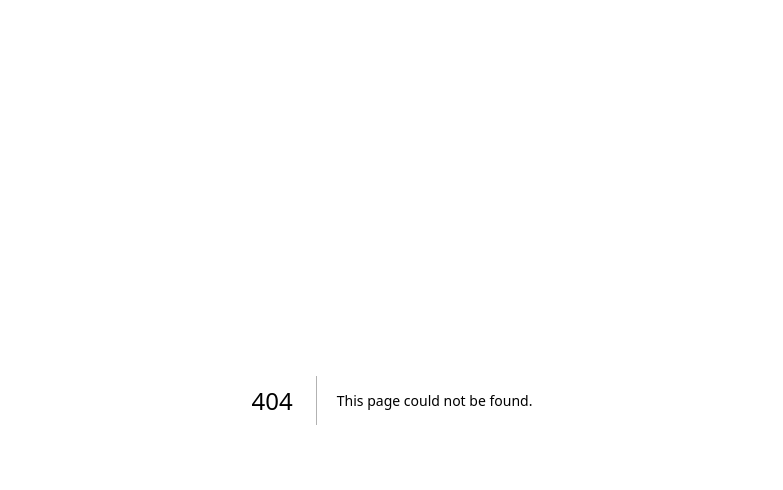
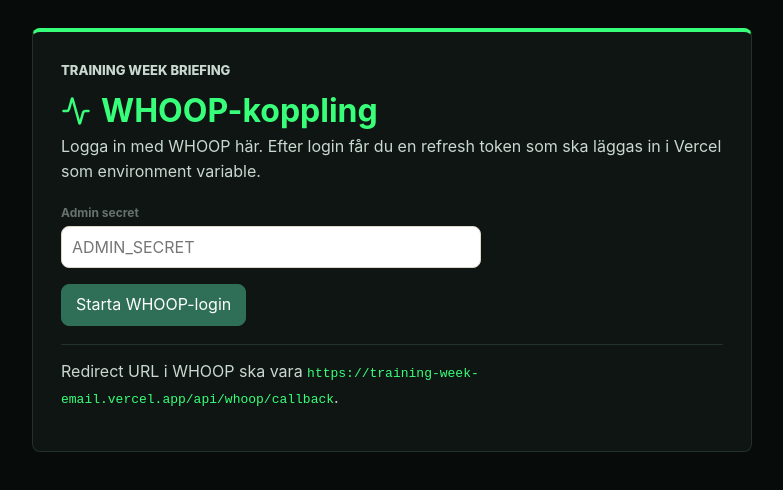
Before and after one commit to Ann1837/training-week-email, a Next.js app: page /whoop in a window 1280 px wide. Before the commit this address had no page. Shown: the top 490 px of the page, without its empty margins (248-1031 px from the left). Built offline with nearby package versions, Linux system fonts and the light colour scheme.

Commit message:
Add WHOOP OAuth connection flow

```diff
--- /dev/null
+++ b/app/api/whoop/callback/route.ts
@@ -0,0 +1,119 @@
+import { NextResponse } from "next/server";
+import { exchangeWhoopCode } from "@/lib/whoop";
+
+export const dynamic = "force-dynamic";
+
+export async function GET(request: Request) {
+  const url = new URL(request.url);
+  const error = url.searchParams.get("error");
+  const code = url.searchParams.get("code");
+  const returnedState = url.searchParams.get("state");
+  const savedState = request.headers
+    .get("cookie")
+    ?.split(";")
+    .map((part) => part.trim())
+    .find((part) => part.startsWith("whoop_oauth_state="))
+    ?.replace("whoop_oauth_state=", "");
+
+  try {
+    if (error) {
+      throw new Error(`WHOOP login avbröts: ${error}`);
+    }
+
+    if (!code) {
+      throw new Error("WHOOP skickade ingen authorization code.");
+    }
+
+    if (!returnedState || !savedState || returnedState !== savedState) {
+      throw new Error("WHOOP state matchade inte. Starta login igen från /whoop.");
+    }
+
+    const token = await exchangeWhoopCode(request.url, code);
+    const response = new NextResponse(buildSuccessHtml(token), {
+      headers: { "Content-Type": "text/html; charset=utf-8" }
+    });
+
+    response.cookies.set("whoop_oauth_state", "", {
+      httpOnly: true,
+      secure: true,
+      sameSite: "lax",
+      path: "/",
+      maxAge: 0
+    });
+
+    return response;
+  } catch (caughtError) {
+    return new NextResponse(
+      buildErrorHtml(caughtError instanceof Error ? caughtError.message : "WHOOP-kopplingen misslyckades."),
+      { status: 400, headers: { "Content-Type": "text/html; charset=utf-8" } }
+    );
+  }
+}
+
+function buildSuccessHtml(token: { refresh_token?: string; expires_in?: number; scope?: string }) {
+  const refreshToken = token.refresh_token ?? "";
+
+  return pageShell(`
+    <p class="kicker">WHOOP kopplad</p>
+    <h1>Login fungerade</h1>
+    <p>WHOOP skickade tillbaka en token. För att appen ska kunna hämta data senare behöver du lägga refresh token som environment variable i Vercel.</p>
+    ${
+      refreshToken
+        ? `<label>WHOOP_REFRESH_TOKEN</label><textarea readonly>${escapeHtml(refreshToken)}</textarea>`
+        : `<div class="warning">Ingen refresh token kom tillbaka. Kontrollera att scope <strong>offline</strong> finns med i WHOOP-login.</div>`
+    }
+    <dl>
+      <div><dt>Expires in</dt><dd>${escapeHtml(String(token.expires_in ?? "okänt"))} sekunder</dd></div>
+      <div><dt>Scope</dt><dd>${escapeHtml(token.scope ?? "okänt")}</dd></div>
+    </dl>
+    <ol>
+      <li>Kopiera värdet ovan.</li>
+      <li>Gå till Vercel → Project → Settings → Environment Variables.</li>
+      <li>Lägg till <code>WHOOP_REFRESH_TOKEN</code> i Production.</li>
+      <li>Redeploya projektet.</li>
+    </ol>
+  `);
+}
+
+function buildErrorHtml(message: string) {
+  return pageShell(`
+    <p class="kicker">WHOOP koppling</p>
+    <h1>Något gick fel</h1>
+    <div class="warning">${escapeHtml(message)}</div>
+    <p>Gå tillbaka till <a href="/whoop">/whoop</a> och starta login igen.</p>
+  `);
+}
+
+function pageShell(content: string) {
+  return `<!doctype html>
+<html lang="sv">
+  <head>
+    <meta charset="utf-8" />
+    <meta name="viewport" content="width=device-width, initial-scale=1" />
+    <title>WHOOP | Training Week Briefing</title>
+    <style>
+      body { margin:0; min-height:100vh; background:#070b0a; color:#f4fff8; font-family:Arial,Helvetica,sans-serif; display:grid; place-items:start center; padding:28px 18px; }
+      main { width:min(720px,100%); background:#0f1513; border:1px solid #22312c; border-top:4px solid #38ff7a; border-radius:8px; padding:28px; line-height:1.55; }
+      h1 { margin:6px 0 12px; color:#38ff7a; line-height:1.15; }
+      p, li, dd { color:#c9d8d1; }
+      a, code { color:#38ff7a; }
+      label, dt { display:block; color:#f4fff8; font-weight:700; margin-top:18px; }
+      textarea { width:100%; min-height:140px; margin-top:8px; border:1px solid #2f6f62; border-radius:8px; background:#070b0a; color:#f4fff8; padding:12px; font:13px ui-monospace,SFMono-Regular,Menlo,monospace; }
+      .kicker { margin:0; color:#8fa39b; font-size:13px; font-weight:800; text-transform:uppercase; }
+      .warning { margin:16px 0; padding:12px; border-radius:8px; background:#261b10; border:1px solid #ffb84d; color:#ffe2b8; }
+      dl { display:grid; gap:8px; margin:18px 0; }
+      dl div { border-top:1px solid #22312c; padding-top:8px; }
+      dd { margin:2px 0 0; }
+    </style>
+  </head>
+  <body><main>${content}</main></body>
+</html>`;
+}
+
+function escapeHtml(value: string) {
+  return value
+    .replaceAll("&", "&amp;")
+    .replaceAll("<", "&lt;")
+    .replaceAll(">", "&gt;")
+    .replaceAll('"', "&quot;");
+}
--- /dev/null
+++ b/app/api/whoop/start/route.ts
@@ -0,0 +1,32 @@
+import { NextResponse } from "next/server";
+import { hasValidAdminSecret } from "@/lib/auth";
+import { buildWhoopAuthorizationUrl, createWhoopState } from "@/lib/whoop";
+
+export const dynamic = "force-dynamic";
+
+export async function GET(request: Request) {
+  try {
+    if (!hasValidAdminSecret(request)) {
+      return NextResponse.json({ ok: false, error: "Unauthorized" }, { status: 401 });
+    }
+
+    const state = createWhoopState();
+    const authorizationUrl = buildWhoopAuthorizationUrl(request.url, state);
+    const response = NextResponse.redirect(authorizationUrl);
+
+    response.cookies.set("whoop_oauth_state", state, {
+      httpOnly: true,
+      secure: true,
+      sameSite: "lax",
+      path: "/",
+      maxAge: 10 * 60
+    });
+
+    return response;
+  } catch (error) {
+    return NextResponse.json(
+      { ok: false, error: error instanceof Error ? error.message : "Kunde inte starta WHOOP-login." },
+      { status: 500 }
+    );
+  }
+}
--- a/app/globals.css
+++ b/app/globals.css
@@ -97,6 +97,37 @@
 .privacy-card .privacy-updated {
   color: #8fa39b;
   margin-bottom: 22px;
+}
+
+.whoop-title {
+  display: flex;
+  align-items: center;
+  gap: 10px;
+}
+
+.whoop-secret {
+  margin: 18px 0 12px;
+  max-width: 420px;
+}
+
+.whoop-secret input {
+  background: #070b0a;
+  border-color: #2f6f62;
+  color: #f4fff8;
+}
+
+.whoop-button {
+  margin: 4px 0 18px;
+}
+
+.whoop-note {
+  padding-top: 14px;
+  border-top: 1px solid #22312c;
+}
+
+.whoop-note code {
+  color: #38ff7a;
+  overflow-wrap: anywhere;
 }
 
 .shell {
--- /dev/null
+++ b/app/whoop/page.tsx
@@ -0,0 +1,53 @@
+"use client";
+
+import { Activity } from "lucide-react";
+import { useState } from "react";
+
+export default function WhoopPage() {
+  const [adminSecret, setAdminSecret] = useState("");
+
+  function startWhoopLogin() {
+    const params = new URLSearchParams();
+
+    if (adminSecret) {
+      params.set("adminSecret", adminSecret);
+    }
+
+    window.location.href = `/api/whoop/start?${params.toString()}`;
+  }
+
+  return (
+    <main className="privacy-page">
+      <section className="privacy-card">
+        <p className="privacy-kicker">Training Week Briefing</p>
+        <h1 className="whoop-title">
+          <Activity size={30} />
+          WHOOP-koppling
+        </h1>
+        <p>
+          Logga in med WHOOP här. Efter login får du en refresh token som ska läggas in i Vercel som
+          environment variable.
+        </p>
+
+        <label className="secret-field whoop-secret">
+          <span>Admin secret</span>
+          <input
+            type="password"
+            value={adminSecret}
+            onChange={(event) => setAdminSecret(event.target.value)}
+            placeholder="ADMIN_SECRET"
+          />
+        </label>
+
+        <button className="button primary whoop-button" onClick={startWhoopLogin}>
+          Starta WHOOP-login
+        </button>
+
+        <p className="whoop-note">
+          Redirect URL i WHOOP ska vara{" "}
+          <code>https://training-week-email.vercel.app/api/whoop/callback</code>.
+        </p>
+      </section>
+    </main>
+  );
+}
--- /dev/null
+++ b/lib/whoop.ts
@@ -0,0 +1,86 @@
+import { randomBytes } from "crypto";
+
+const WHOOP_AUTH_URL = "https://api.prod.whoop.com/oauth/oauth2/auth";
+const WHOOP_TOKEN_URL = "https://api.prod.whoop.com/oauth/oauth2/token";
+
+export type WhoopTokenResponse = {
+  access_token: string;
+  expires_in: number;
+  refresh_token?: string;
+  scope: string;
+  token_type: "bearer";
+};
+
+export function getWhoopConfig(requestUrl: string) {
+  const origin = new URL(requestUrl).origin;
+
+  return {
+    clientId: process.env.WHOOP_CLIENT_ID,
+    clientSecret: process.env.WHOOP_CLIENT_SECRET,
+    redirectUri: process.env.WHOOP_REDIRECT_URI ?? `${origin}/api/whoop/callback`,
+    scopes:
+      process.env.WHOOP_SCOPES ??
+      "offline read:profile read:recovery read:sleep read:cycles read:workout"
+  };
+}
+
+export function createWhoopState() {
+  return randomBytes(8).toString("base64url").slice(0, 8);
+}
+
+export function buildWhoopAuthorizationUrl(requestUrl: string, state: string) {
+  const config = getWhoopConfig(requestUrl);
+
+  if (!config.clientId) {
+    throw new Error("WHOOP_CLIENT_ID saknas.");
+  }
+
+  const url = new URL(WHOOP_AUTH_URL);
+  url.searchParams.set("response_type", "code");
+  url.searchParams.set("client_id", config.clientId);
+  url.searchParams.set("redirect_uri", config.redirectUri);
+  url.searchParams.set("scope", config.scopes);
+  url.searchParams.set("state", state);
+
+  return url;
+}
+
+export async function exchangeWhoopCode(requestUrl: string, code: string) {
+  const config = getWhoopConfig(requestUrl);
+
+  if (!config.clientId) {
+    throw new Error("WHOOP_CLIENT_ID saknas.");
+  }
+
+  if (!config.clientSecret) {
+    throw new Error("WHOOP_CLIENT_SECRET saknas.");
+  }
+
+  const body = new URLSearchParams({
+    grant_type: "authorization_code",
+    code,
+    client_id: config.clientId,
+    client_secret: config.clientSecret,
+    redirect_uri: config.redirectUri
+  });
+
+  const response = await fetch(WHOOP_TOKEN_URL, {
+    method: "POST",
+    headers: {
+      "Content-Type": "application/x-www-form-urlencoded"
+    },
+    body
+  });
+
+  const data = await response.json().catch(async () => ({ error: await response.text() }));
+
+  if (!response.ok) {
+    const message =
+      typeof data === "object" && data && "error" in data
+        ? String(data.error)
+        : "WHOOP token exchange failed.";
+    throw new Error(`WHOOP: ${message}`);
+  }
+
+  return data as WhoopTokenResponse;
+}
```
Also changed, not shown: 2 other files (tests, documents, lock files or other folders).
